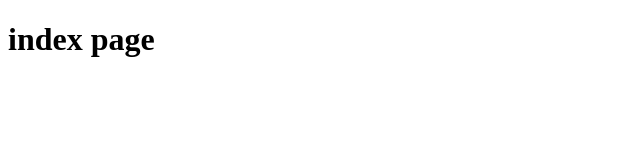
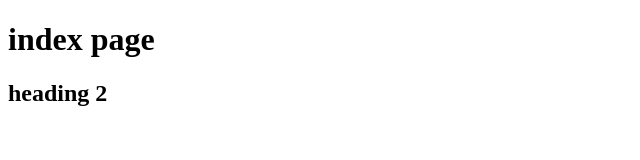
Before and after one commit to Roohan0004/cpweek11, a website: page src/index.html in a window 1280 px wide. Shown: the whole page, without its empty margins (0-640 px from the left). Drawn offline with Linux system fonts and the light colour scheme.

Commit message:
modify index.html

```diff
--- a/src/index.html
+++ b/src/index.html
@@ -7,5 +7,6 @@
 </head>
 <body>
     <h1>index page</h1>
+    <h2>heading 2
 </body>
 </html>
```
